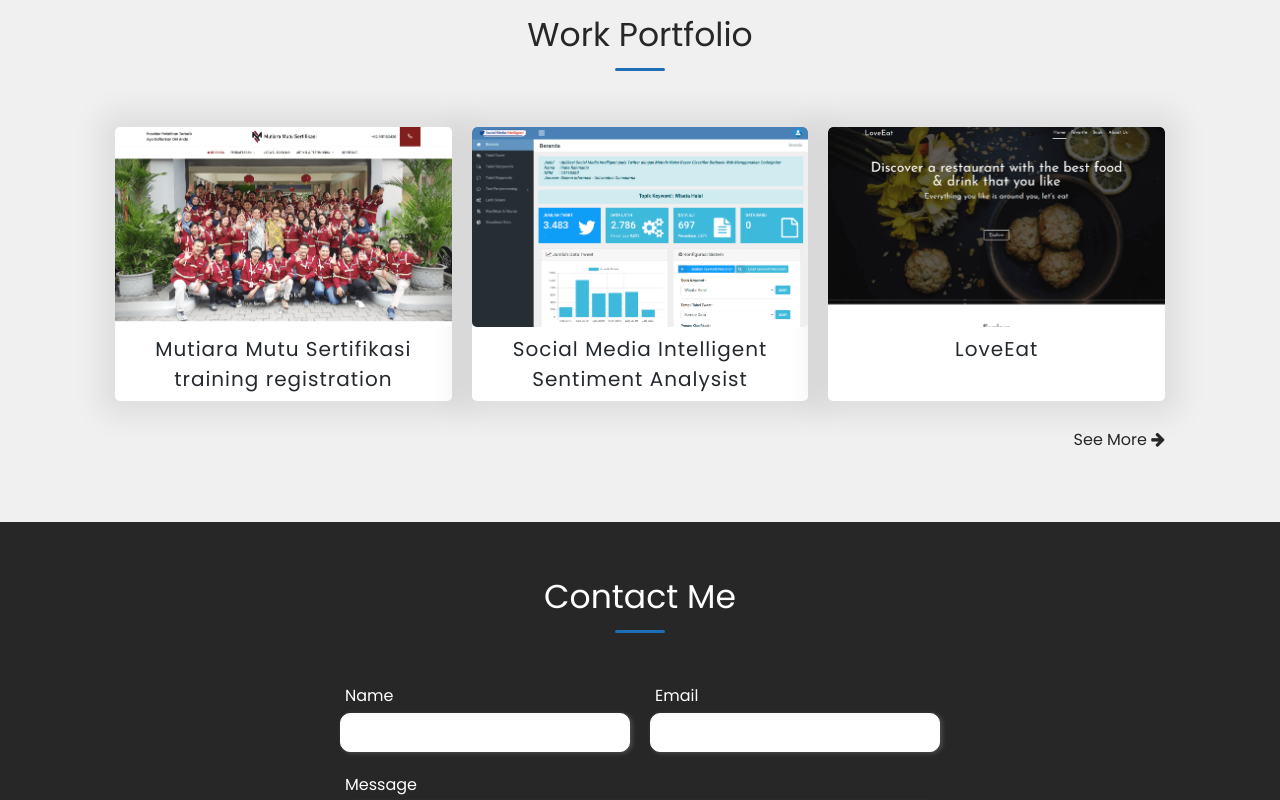
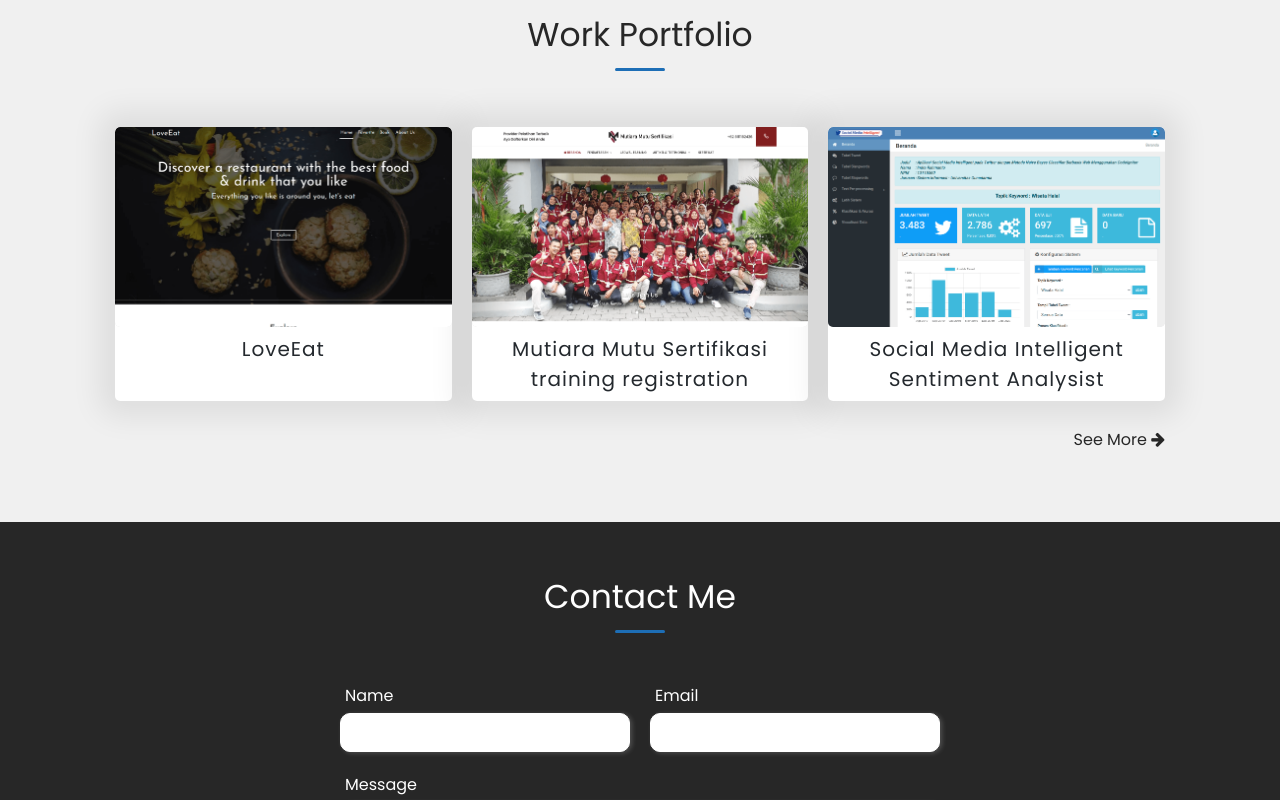
Before and after one commit to Indra-RMT/My-Portfolio, a React (Create React App) app: page / in a window 1280 px wide. Shown: the part 840-1640 px from the top of the page. Built offline with nearby package versions, Linux system fonts and the light colour scheme.

Commit message:
add functional post message

```diff
--- a/src/components/AllWork/AllWork.js
+++ b/src/components/AllWork/AllWork.js
@@ -8,8 +8,8 @@
 
 class AllWork extends Component {
   state = {
-    selectedCategory: 'Freelance',
-    category: ['Freelance', 'Submission at Dicoding', 'Campus Project'],
+    selectedCategory: 'Submission at Dicoding',
+    category: ['Submission at Dicoding', 'Freelance', 'Campus Project'],
   }
 
   render () {
@@ -28,9 +28,7 @@
     const worksByCategory = filterCategory(works, this.state.selectedCategory);
 
     const categoryClickHandler = (category) => {
-      console.log(category);
       this.setState({selectedCategory: category});
-      console.log(this.state);
     };
 
     return (
--- a/src/components/ContactMe/ContactMe.js
+++ b/src/components/ContactMe/ContactMe.js
@@ -183,10 +183,10 @@
     }
     axios.post('/messages.json', message)
       .then(response => {
-        console.log(response);
         setLoadingTo(false);
+        clearForm();
       })
-      .catch(error => console.log(error));
+      .catch();
   }
 
   const sendButtonClickHandler = () => {
@@ -195,15 +195,25 @@
     if (isAllFormValid(forms)) {
       saveMessageToDb();
       setLoadingTo(true);
-      clearForm();
     }
+  }
+
+  const closeAlertHandler = () => {
+    const alert = alertState.alert;
+    alert.isShow = false;
+
+    let alertCopy = alertState.alert;
+    alertCopy = alert;
+
+    setAlertState({alert: alertCopy});
   }
 
   const alert = {...alertState.alert}
   let formAlert;
   if (alert.isShow) {
     formAlert =
-      <Alert>
+      <Alert
+      closeButtonClicked={() => closeAlertHandler()}>
         Message has been sent.
       </Alert>
   }
@@ -218,8 +228,6 @@
     buttonSend =
       <Spinner/>
   }
-
-  console.log(loadingState)
 
   return (
     <div className={classes.ContactMe}
--- a/src/components/NavigationBar/NavigationBar.js
+++ b/src/components/NavigationBar/NavigationBar.js
@@ -8,14 +8,9 @@
 
 class NavigationBar extends Component {
   state = {
-    logo: 'WebDev',
+    logo: 'webDev',
     isTop: true
   }
-
-  // shouldComponentUpdate ( nextProps, nextState ) {
-  //   console.log(nextProps.isTop);
-  //   return nextProps.isTop !== this.props.isTop;
-  // }
 
   render(){
     const backToHomeSelectedHandler = () => {
--- a/src/components/Portfolio/ThumbnailWorks/ThumbnailWork/ThumbnailWork.js
+++ b/src/components/Portfolio/ThumbnailWorks/ThumbnailWork/ThumbnailWork.js
@@ -21,7 +21,6 @@
   }
 
   openModalWork = (props) => {
-    console.log(props)
     this.setState({showModal: true});
     this.setState({openWork: props});
     document.addEventListener("keydown", this.escModal);
--- a/src/components/Portfolio/ThumbnailWorks/ThumbnailWorks.js
+++ b/src/components/Portfolio/ThumbnailWorks/ThumbnailWorks.js
@@ -31,10 +31,10 @@
     id: 2,
     category: 'Freelance',
     title: 'Givaudan employee data collection',
-    urlThumbnailPhoto: 'Employee-Data-01.png',
-    image1: 'Employee-Data-02.png',
-    image2: 'Employee-Data-03.png',
-    image3: 'Employee-Data-04.png',
+    urlThumbnailPhoto: 'Employee-Data-01-.png',
+    image1: 'Employee-Data-02.png-',
+    image2: 'Employee-Data-03.png-',
+    image3: 'Employee-Data-04.png-',
     url: null,
     githubUrl: null,
     technologies: [
@@ -52,10 +52,10 @@
     id: 3,
     category: 'Freelance',
     title: 'Givaudan import shipping data collection',
-    urlThumbnailPhoto: 'Givaudan-Import-01.png',
-    image1: 'Givaudan-Import-02.png',
-    image2: 'Givaudan-Import-03.png',
-    image3: 'Givaudan-Import-04.png',
+    urlThumbnailPhoto: 'Givaudan-Import-01-.png',
+    image1: 'Givaudan-Import-02-.png',
+    image2: 'Givaudan-Import-03-.png',
+    image3: 'Givaudan-Import-04-.png',
     url: null,
     githubUrl: null,
     technologies: [
@@ -258,8 +258,8 @@
 
 const getThreeMailWorks = (works) => {
   const listMainWorks = [
+    'LoveEat',
     'Mutiara Mutu Sertifikasi training registration',
-    'LoveEat',
     'Social Media Intelligent Sentiment Analysist'
   ];
   return works.filter(work => listMainWorks.includes(work.title));
@@ -274,12 +274,17 @@
     });
   }
 
+  const orderingMainWorks = (threeMainWorks) => {
+    return [threeMainWorks[2], threeMainWorks[0], threeMainWorks[1]];
+  }
+
   const threeMainWorks = getThreeMailWorks(works);
+  const orderedMainWorks = orderingMainWorks(threeMainWorks);
 
   return (
   <div className={classes.ThumbnailWorks}>
     <ul className={classes.thumbnailContainer}>
-      {threeMainWorks.map(work => (
+      {orderedMainWorks.map(work => (
         <li className={classes.wrapper}
         key={work.id}
         >
```
